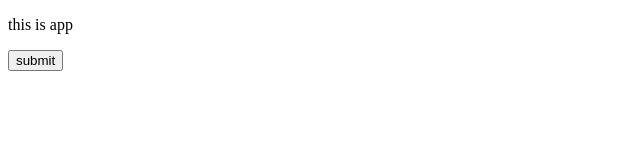
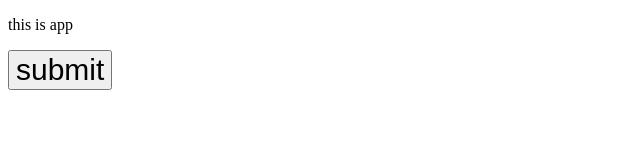
Before and after one commit to lntrTin0212/git-learn, a plain HTML site: page index.html in a window 1280 px wide. Shown: the whole page, without its empty margins (0-640 px from the left). Drawn offline with Linux system fonts and the light colour scheme.

Commit message:
updated index.html file

```diff
--- a/index.html
+++ b/index.html
@@ -4,6 +4,8 @@
     <meta charset="UTF-8">
     <meta http-equiv="X-UA-Compatible" content="IE=edge">
     <meta name="viewport" content="width=device-width, initial-scale=1.0">
+    <link rel="stylesheet" href="./index.css">
+    <link rel="stylesheet" href="./index2.css">
     <title>Document</title>
 </head>
 <body>
```
